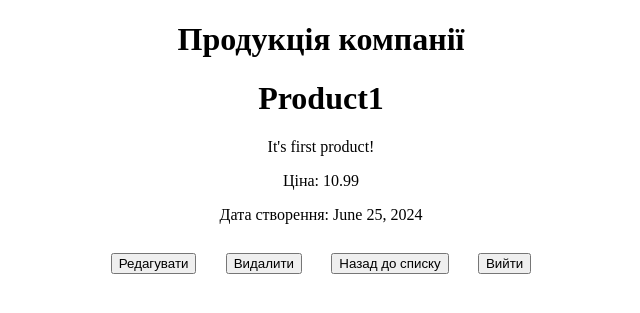
After one commit to DonPomidon/DjangoUsers, a Django app: page /products/3/ in a window 1280 px wide. The commit adds this page. Shown: the top 313 px of the page, without its empty margins (319-959 px from the left). Run offline with Django 5.2, Linux system fonts and the light colour scheme; data comes from the database, SQL or seed files in the repository; both versions use the stored data as it was after the commit.

Commit message:
Added Product model and CRUD operations for it

```diff
--- a/templates/home.html
+++ b/templates/home.html
@@ -9,9 +9,12 @@
 {% block main %}
     {% if user.is_authenticated %}
         <p>Welcome, {{ user.username }}!</p>
+        <a href="{% url 'product_list' %}"><button>{{ product_list }}</button></a>
         <a href="{% url 'logout_user' %}"><button>{{ button_logout }}</button></a>
     {% else %}
         <a href="{% url 'login_user' %}"><button>{{ button_login }}</button></a>
         <a href="{% url 'register_user' %}"><button>{{ button_register }}</button></a>
     {% endif %}
 {% endblock main %}
+
+{% block footer %}<p></p>{% endblock footer %}
--- a/templates/login.html
+++ b/templates/login.html
@@ -19,3 +19,5 @@
         </ul>
     {% endif %}
 {% endblock header %}
+
+{% block footer %}<p></p>{% endblock footer %}
--- /dev/null
+++ b/templates/product_detail.html
@@ -0,0 +1,18 @@
+{% extends 'base.html' %}
+
+{% block title %}Продукція{% endblock title %}
+
+{% block header %}<h1>Продукція компанії</h1>{% endblock header %}
+
+{% block main %}
+    <h1>{{ object.name }}</h1>
+    <p>{{ object.info }}</p>
+    <p>Ціна: {{ object.price }}</p>
+    <p>Дата створення: {{ object.creation_date }}</p>
+    <a href="{% url 'product_update' object.pk %}"><button>Редагувати</button></a>
+    <a href="{% url 'product_delete' object.pk %}"><button>Видалити</button></a>
+    <a href="{% url 'product_list' %}"><button>Назад до списку</button></a>
+    <a href="{% url 'home' %}"><button>Вийти</button></a>
+{% endblock main %}
+
+{% block footer %}<p></p>{% endblock footer %}
--- a/templates/register.html
+++ b/templates/register.html
@@ -3,6 +3,7 @@
 {% block title %}Реєстрація{% endblock title %}
 
 {% block header %}
+    <h1>Registration</h1>
     <form method="post">
         {% csrf_token %}
         {{ form.as_p }}
--- a/users/models.py
+++ b/users/models.py
@@ -26,3 +26,13 @@ class CustomUser(AbstractUser):
         default='CUSTOMER'
     )
     email = models.EmailField(unique=True)
+
+
+class Product(models.Model):
+    name = models.CharField(max_length=100)
+    info = models.TextField()
+    price = models.DecimalField(max_digits=10, decimal_places=2)
+    creation_date = models.DateField(auto_now_add=True)
+
+    def __str__(self):
+        return self.name
--- a/users/urls.py
+++ b/users/urls.py
@@ -6,5 +6,10 @@ urlpatterns = [
     path('', views.home, name='home'),
     path('login/', views.login_user, name='login_user'),
     path('register/', views.register_user, name='register_user'),
-    path('logout/', views.logout_user, name='logout_user')
+    path('logout/', views.logout_user, name='logout_user'),
+    path('products/', views.ProductListView.as_view(), name='product_list'),
+    path('products/<int:pk>/', views.ProductDetailView.as_view(), name='product_detail'),
+    path('create/', views.ProductCreateView.as_view(), name='product_create'),
+    path('products/<int:pk>/update/', views.ProductUpdateView.as_view(), name='product_update'),
+    path('products/<int:pk>/delete/', views.ProductDeleteView.as_view(), name='product_delete'),
 ]
--- a/users/views.py
+++ b/users/views.py
@@ -1,7 +1,10 @@
 from django.shortcuts import render, redirect
-from django.http import HttpResponse
 from .forms import CustomUserRegister, CustomUserLogin
-from django.contrib.auth import login, authenticate, logout as auth_logout
+from django.contrib.auth import login, logout as auth_logout
+from django.views.generic import ListView, DetailView, CreateView, UpdateView, DeleteView
+from .models import Product
+from .forms import ProductForm
+from django.urls import reverse_lazy
 
 
 def home(request):
@@ -10,19 +13,17 @@ def home(request):
         'header': 'Вітаємо на нашому сайті!',
         'button_login': 'Залогінитись',
         'button_register': 'Зареєструватись',
-        'button_logout': "Вийти"
+        'button_logout': "Вийти",
+        'product_list': "Продукти компанії",
     }
     return render(request, 'home.html', context)
 
 
 def login_user(request):
     if request.method == 'POST':
-        form = CustomUserLogin(request.POST)
+        form = CustomUserLogin(request, data=request.POST)
         if form.is_valid():
-            form.clean()
-            username = form.cleaned_data['username']
-            password = form.cleaned_data['password']
-            user = authenticate(request, username=username, password=password)
+            user = form.get_user()
             if user is not None:
                 login(request, user)
                 return redirect('home')
@@ -51,3 +52,36 @@ def register_user(request):
 def logout_user(request):
     auth_logout(request)
     return redirect('home')
+
+
+class ProductListView(ListView):
+    model = Product
+    template_name = 'product_list.html'
+
+
+class ProductDetailView(DetailView):
+    model = Product
+    template_name = 'product_detail.html'
+
+
+class ProductCreateView(CreateView):
+    model = Product
+    form_model = ProductForm
+    fields = ('name', 'info', 'price')
+    template_name = 'product_form.html'
+    success_url = reverse_lazy('product_list')
+
+
+class ProductUpdateView(UpdateView):
+    model = Product
+    form_model = ProductForm
+    fields = ('name', 'info', 'price')
+    template_name = 'product_form.html'
+    success_url = reverse_lazy('product_list')
+
+
+class ProductDeleteView(DeleteView):
+    model = Product
+    form_model = ProductForm
+    template_name = 'product_confirm_delete.html'
+    success_url = reverse_lazy('product_list')
```
Also changed, not shown: templates/product_confirm_delete.html (added, +17 -0 lines), templates/product_form.html (added, +16 -0 lines), templates/product_list.html (added, +21 -0 lines), users/forms.py (+13 -6 lines), db.sqlite3, users/admin.py (line endings or trailing spaces), users/migrations/0014_product.py (added), users/migrations/0015_customuser_group.py (added), users/migrations/0016_customgroup.py (added), users/migrations/0017_remove_customuser_group_delete_customgroup.py (added).
